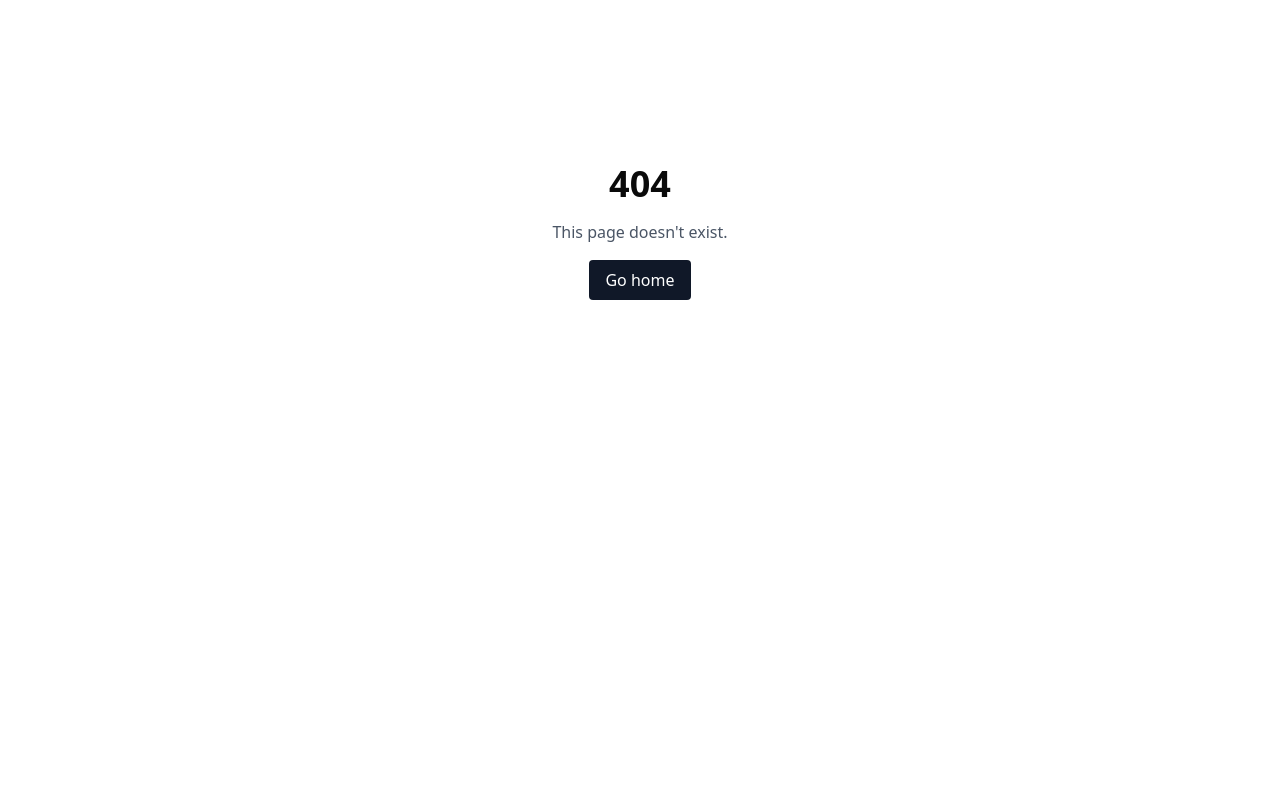
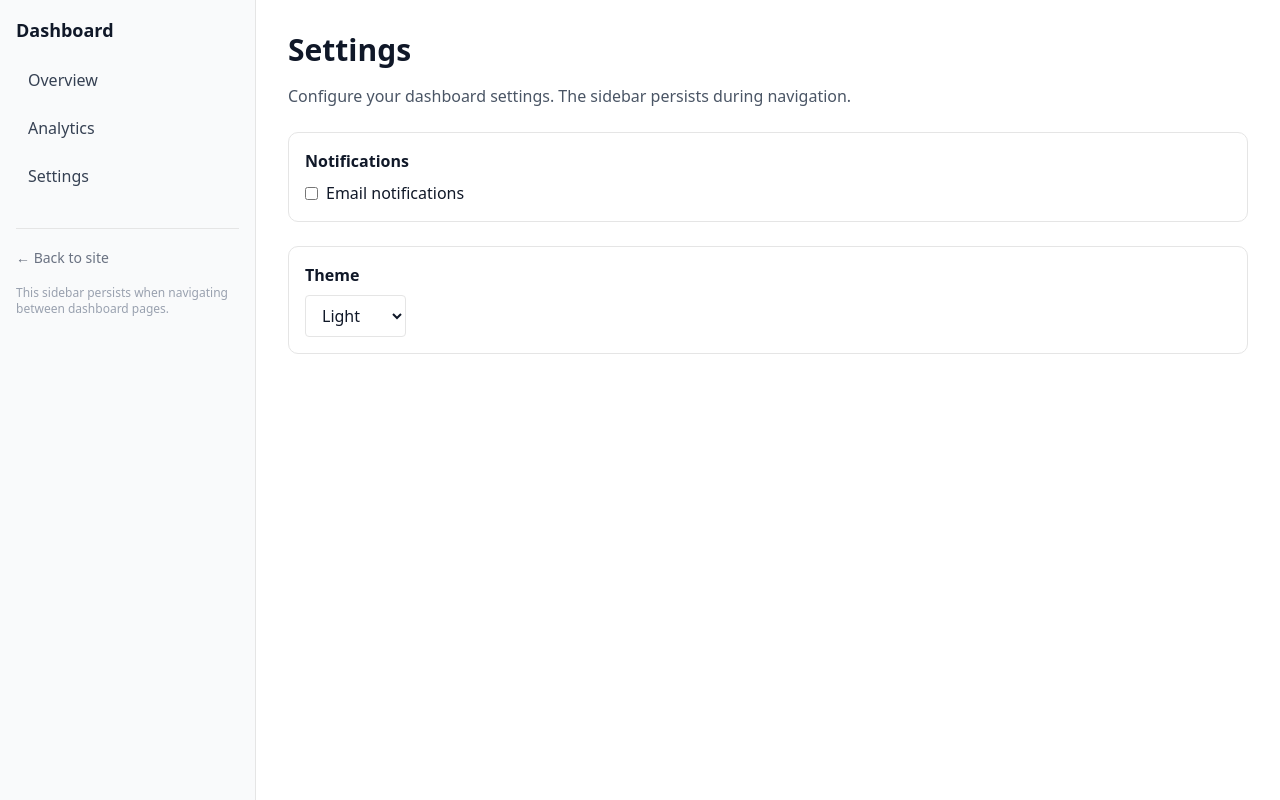
Before and after one commit to meerajahmed/nextjs-foundations, a Next.js app in the folder apps/web/: page /dashboard/settings in a window 1280 px wide. Before the commit this address had no page. Built offline with nearby package versions, Linux system fonts and the light colour scheme.

Commit message:
feat(core): add nested layout for section chrome

```diff
--- a/apps/web/src/app/(marketing)/layout.tsx
+++ b/apps/web/src/app/(marketing)/layout.tsx
@@ -1,21 +1,44 @@
+// Marketing section layout: header, footer, nav
+// (marketing) is a route group - doesn't affect URL structure
+// Routes: /, /about, /pricing (NOT /marketing/about)
+
 export default function MarketingLayout({
   children,
 }: {
-	children: React.ReactNode
+  children: React.ReactNode;
 }) {
+	console.log(`layout: MarketingLayout`)
   return (
     <div className="min-h-screen">
+      {/* Marketing header - persists across all marketing pages */}
       <header className="mb-8 border-b py-4">
-				<nav className="flex gap-4">
-					<a href="/" className="font-semibold">Home</a>
-					<a href="/about" className="text-gray-600 hover:text-gray-900">About</a>
-					<a href="/pricing" className="text-gray-600 hover:text-gray-900">Pricing</a>
+        <nav className="mx-auto flex max-w-4xl gap-4 px-4">
+          <a href="/" className="font-semibold">
+            Home
+          </a>
+          <a href="/about" className="text-gray-600 hover:text-gray-900">
+            About
+          </a>
+          <a href="/pricing" className="text-gray-600 hover:text-gray-900">
+            Pricing
+          </a>
+          {/* Link to dashboard (different layout) */}
+          <a
+            href="/dashboard"
+            className="ml-auto text-blue-600 hover:text-blue-800"
+          >
+            Dashboard →
+          </a>
         </nav>
       </header>
-			<main>{children}</main>
-			<footer className="mt-8 border-t py-4 text-gray-500 text-sm">
+
+      {/* Page content renders here */}
+      <main className="mx-auto max-w-4xl px-4">{children}</main>
+
+      {/* Marketing footer - persists across all marketing pages */}
+      <footer className="mx-auto mt-8 max-w-4xl border-t px-4 py-4 text-gray-500 text-sm">
         © 2026 Next.js Foundations
       </footer>
     </div>
-	)
+  );
 }
--- /dev/null
+++ b/apps/web/src/app/dashboard/analytics/page.tsx
@@ -0,0 +1,21 @@
+// Analytics page - demonstrates layout persistence
+// Try adding console.log in the layout to verify it doesn't re-run
+
+export default function AnalyticsPage() {
+  return (
+    <div>
+      <h1 className="mb-4 font-bold text-3xl">Analytics</h1>
+      <p className="mb-6 text-gray-600">
+        This is the analytics page. The sidebar layout persisted during
+        navigation.
+      </p>
+
+      <div className="rounded-lg border p-6">
+        <h2 className="mb-4 font-semibold text-xl">Traffic Overview</h2>
+        <div className="flex h-64 items-center justify-center rounded bg-gray-100">
+          <span className="text-gray-400">[Chart placeholder]</span>
+        </div>
+      </div>
+    </div>
+  );
+}
--- /dev/null
+++ b/apps/web/src/app/dashboard/layout.tsx
@@ -0,0 +1,63 @@
+// Dashboard layout: sidebar navigation, different chrome than marketing
+// This layout PERSISTS when navigating between /dashboard/* routes
+// The sidebar doesn't re-render - only the main content area changes
+
+import { Counter } from "@/components/counter";
+import Link from "next/link";
+
+export default function DashboardLayout({
+  children,
+}: {
+  children: React.ReactNode;
+}) {
+
+	console.log(`layout: DashboardLayout`)
+
+  return (
+    <div className="flex min-h-screen">
+      {/* Sidebar - persists across all dashboard routes */}
+      <aside className="w-64 border-r bg-gray-50 p-4">
+        <h2 className="mb-4 font-bold text-lg">Dashboard</h2>
+        <nav className="space-y-2">
+          <Link
+            href="/dashboard"
+            className="block rounded px-3 py-2 text-gray-700 hover:bg-gray-200"
+          >
+            Overview
+          </Link>
+          <Link
+            href="/dashboard/analytics"
+            className="block rounded px-3 py-2 text-gray-700 hover:bg-gray-200"
+          >
+            Analytics
+          </Link>
+          <Link
+            href="/dashboard/settings"
+            className="block rounded px-3 py-2 text-gray-700 hover:bg-gray-200"
+          >
+            Settings
+          </Link>
+        </nav>
+        <div className="mt-8 border-t pt-4">
+          {/* Link back to marketing section */}
+          <Link
+            href="/"
+            className="text-gray-500 text-sm hover:text-gray-700"
+          >
+            ← Back to site
+          </Link>
+        </div>
+        <div className="mt-4">
+          <p className="text-gray-400 text-xs">
+            This sidebar persists when navigating between dashboard pages.
+          </p>
+        </div>
+      </aside>
+
+
+      {/* Main content area - children change on navigation */}
+      <main className="flex-1 p-8">{children}</main>
+
+    </div>
+  );
+}
--- /dev/null
+++ b/apps/web/src/app/dashboard/page.tsx
@@ -0,0 +1,30 @@
+// Dashboard overview page
+// When navigating here from /dashboard/analytics, only this component re-renders
+// The sidebar layout persists (no flicker, state preserved)
+
+export default function DashboardPage() {
+  return (
+    <div>
+      <h1 className="mb-4 font-bold text-3xl">Dashboard Overview</h1>
+      <p className="mb-6 text-gray-600">
+        Welcome to your dashboard. Navigate between pages using the sidebar.
+        Notice how the sidebar persists across route changes.
+      </p>
+
+      <div className="grid grid-cols-3 gap-4">
+        <div className="rounded-lg border bg-blue-50 p-4">
+          <h3 className="font-semibold text-blue-800">Users</h3>
+          <p className="font-bold text-2xl text-blue-600">1,234</p>
+        </div>
+        <div className="rounded-lg border bg-green-50 p-4">
+          <h3 className="font-semibold text-green-800">Revenue</h3>
+          <p className="font-bold text-2xl text-green-600">$45,678</p>
+        </div>
+        <div className="rounded-lg border bg-purple-50 p-4">
+          <h3 className="font-semibold text-purple-800">Orders</h3>
+          <p className="font-bold text-2xl text-purple-600">567</p>
+        </div>
+      </div>
+    </div>
+  );
+}
--- /dev/null
+++ b/apps/web/src/app/dashboard/settings/page.tsx
@@ -0,0 +1,34 @@
+// Settings page - form state would persist across sibling navigations
+// If you had a form here with unsaved changes, navigating to /analytics
+// and back would preserve those changes (because the layout persists)
+
+export default function SettingsPage() {
+  return (
+    <div>
+      <h1 className="mb-4 font-bold text-3xl">Settings</h1>
+      <p className="mb-6 text-gray-600">
+        Configure your dashboard settings. The sidebar persists during
+        navigation.
+      </p>
+
+      <div className="space-y-6">
+        <div className="rounded-lg border p-4">
+          <h2 className="mb-2 font-semibold">Notifications</h2>
+          <label className="flex items-center gap-2">
+            <input type="checkbox" className="rounded" />
+            <span>Email notifications</span>
+          </label>
+        </div>
+
+        <div className="rounded-lg border p-4">
+          <h2 className="mb-2 font-semibold">Theme</h2>
+          <select className="rounded border px-3 py-2">
+            <option>Light</option>
+            <option>Dark</option>
+            <option>System</option>
+          </select>
+        </div>
+      </div>
+    </div>
+  );
+}
--- a/apps/web/src/app/layout.tsx
+++ b/apps/web/src/app/layout.tsx
@@ -3,8 +3,8 @@ import type { Metadata } from "next";
 import "./globals.css";
 
 export const metadata: Metadata = {
-  title: process.env.NEXT_PUBLIC_APP_NAME || "Vercel Academy Foundation - Web",
-  description: "VAF Web",
+  title: process.env.NEXT_PUBLIC_APP_NAME || "Next.js Foundations",
+  description: "Learning Next.js patterns",
 };
 
 export default function RootLayout({
@@ -14,7 +14,7 @@ export default function RootLayout({
 }>) {
   return (
     <html lang="en">
-      <body className="container mx-auto px-4 py-8">
+      <body className="min-h-screen bg-white text-gray-900">
         {children}
         {/* TODO: Convert to next/script (Section 4 Lesson 3) */}
         <script
```
Lines whose indentation alone changed are shown as unchanged.
